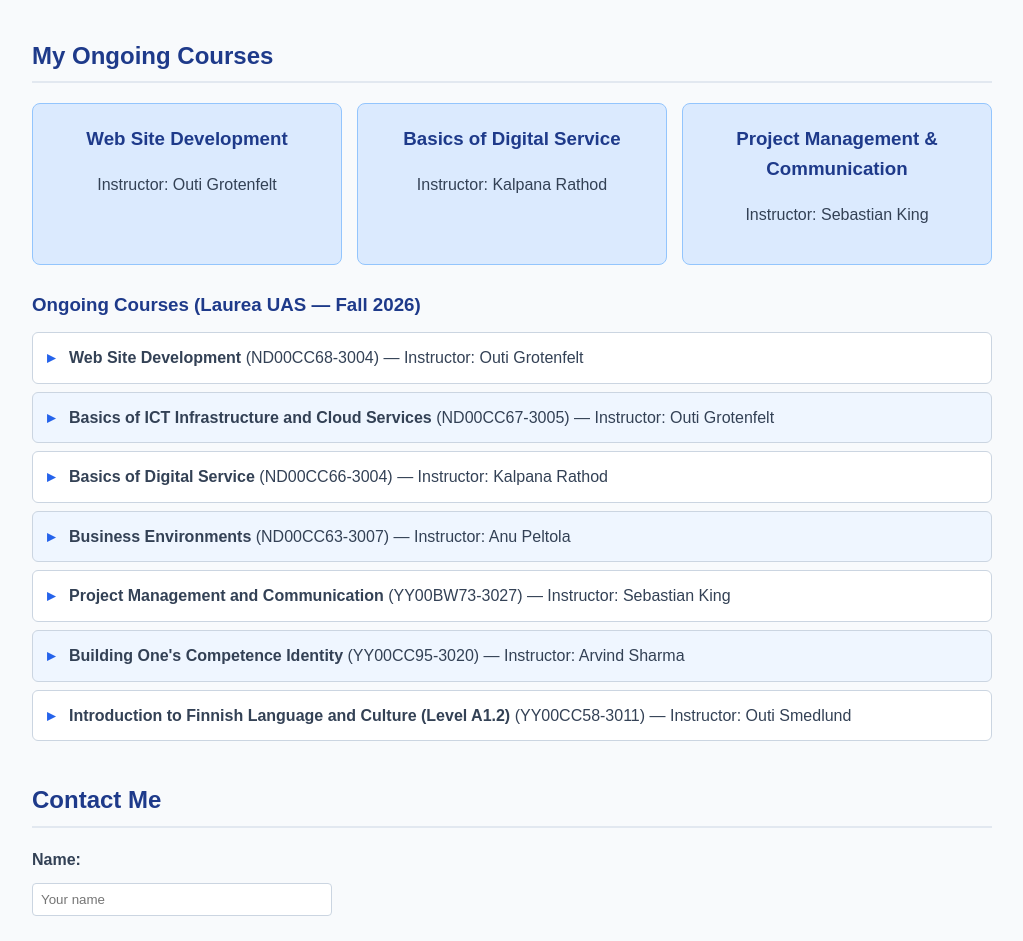
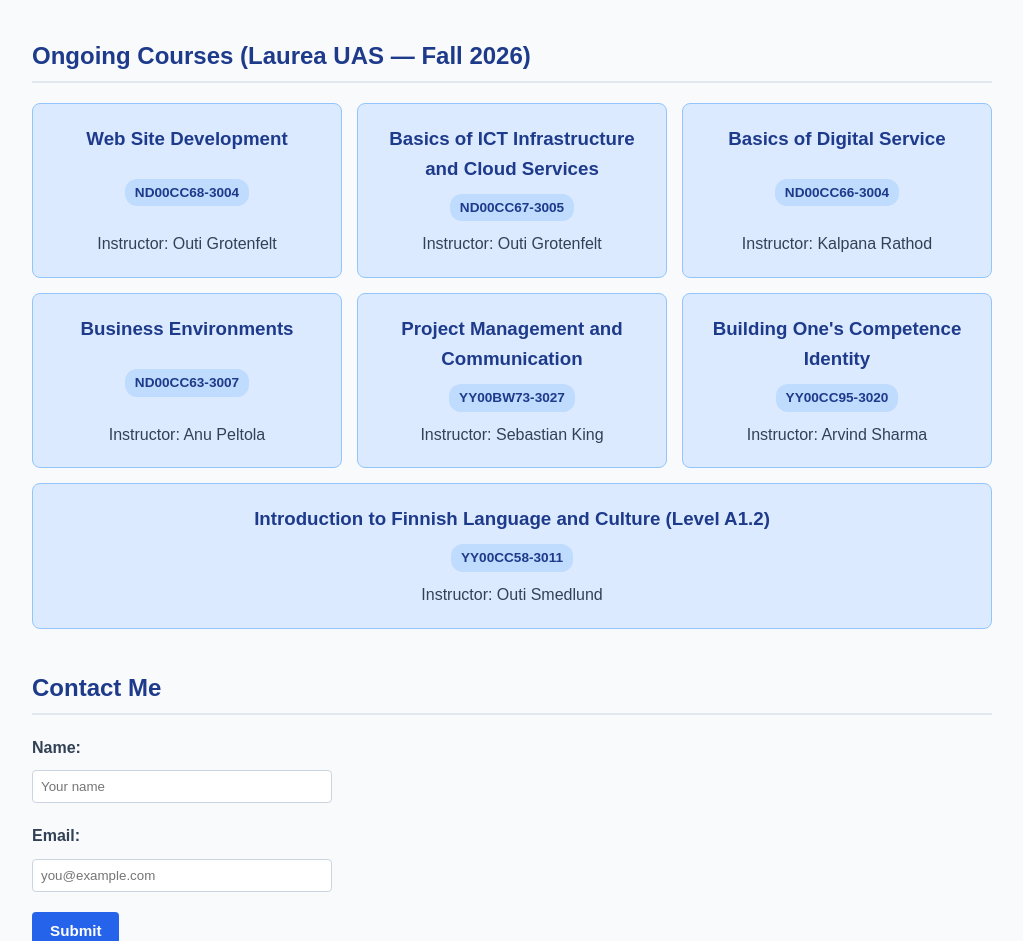
Before and after one commit to mahesh00431/website_dev_course_autumn_2026, a plain HTML site: page WS04/index.html in a window 1280 px wide. Shown: the part 1139-2080 px from the top of the page, without its empty margins (128-1151 px from the left). Drawn offline with Linux system fonts and the light colour scheme.

Commit message:
flexbox changes

```diff
--- a/WS04/css/style.css
+++ b/WS04/css/style.css
@@ -173,63 +173,42 @@ a:hover {
 }
 
 .box {
-    flex: 1 1 260px;
+    flex: 1 1 280px;
+    display: flex;
+    flex-direction: column;
+    justify-content: space-between;
     background-color: #DBEAFE;
     border: 1px solid #93C5FD;
     border-radius: 8px;
     padding: 20px;
     text-align: center;
+    transition: transform 0.2s ease, box-shadow 0.2s ease;
+}
+
+.box:hover {
+    transform: translateY(-3px);
+    box-shadow: 0 4px 12px rgba(30, 58, 138, 0.12);
 }
 
 .box h3 {
     color: #1E3A8A;
-    margin-top: 0;
+    margin: 0 0 10px 0;
 }
 
-/* Ongoing Courses Pseudo-list */
-.course-list-heading {
+.course-code {
+    display: inline-block;
+    align-self: center;
+    background-color: #BFDBFE;
     color: #1E3A8A;
-    margin-top: 25px;
-    margin-bottom: 12px;
+    font-size: 0.85rem;
+    font-weight: bold;
+    padding: 3px 10px;
+    border-radius: 12px;
+    margin: 0 0 10px 0;
 }
 
-.pseudo-list {
-    list-style: none;
-    padding: 0;
+.box p:last-child {
     margin: 0;
-    display: flex;
-    flex-direction: column;
-    gap: 8px;
-}
-
-.pseudo-list li {
-    position: relative;
-    padding: 12px 16px 12px 36px;
-    border: 1px solid #CBD5E1;
-    border-radius: 6px;
-    transition: background-color 0.25s ease, transform 0.2s ease;
-}
-
-.pseudo-list li:nth-child(odd) {
-    background-color: #FFFFFF;
-}
-
-.pseudo-list li:nth-child(even) {
-    background-color: #EFF6FF;
-}
-
-.pseudo-list li::before {
-    content: "▸";
-    position: absolute;
-    left: 14px;
-    color: #2563EB;
-    font-weight: bold;
-}
-
-.pseudo-list li:hover {
-    background-color: #DBEAFE;
-    border-color: #93C5FD;
-    transform: translateX(4px);
 }
 
 /* Contact Form & Unified Buttons */
--- a/WS04/index.html
+++ b/WS04/index.html
@@ -73,32 +73,44 @@
         </section>
 
         <section id="courses">
-            <h2>My Ongoing Courses</h2>
+            <h2>Ongoing Courses (Laurea UAS — Fall 2026)</h2>
             <div class="flex-container">
                 <div class="box">
                     <h3>Web Site Development</h3>
+                    <p class="course-code">ND00CC68-3004</p>
+                    <p>Instructor: Outi Grotenfelt</p>
+                </div>
+                <div class="box">
+                    <h3>Basics of ICT Infrastructure and Cloud Services</h3>
+                    <p class="course-code">ND00CC67-3005</p>
                     <p>Instructor: Outi Grotenfelt</p>
                 </div>
                 <div class="box">
                     <h3>Basics of Digital Service</h3>
+                    <p class="course-code">ND00CC66-3004</p>
                     <p>Instructor: Kalpana Rathod</p>
                 </div>
                 <div class="box">
-                    <h3>Project Management &amp; Communication</h3>
+                    <h3>Business Environments</h3>
+                    <p class="course-code">ND00CC63-3007</p>
+                    <p>Instructor: Anu Peltola</p>
+                </div>
+                <div class="box">
+                    <h3>Project Management and Communication</h3>
+                    <p class="course-code">YY00BW73-3027</p>
                     <p>Instructor: Sebastian King</p>
                 </div>
+                <div class="box">
+                    <h3>Building One's Competence Identity</h3>
+                    <p class="course-code">YY00CC95-3020</p>
+                    <p>Instructor: Arvind Sharma</p>
+                </div>
+                <div class="box">
+                    <h3>Introduction to Finnish Language and Culture (Level A1.2)</h3>
+                    <p class="course-code">YY00CC58-3011</p>
+                    <p>Instructor: Outi Smedlund</p>
+                </div>
             </div>
-
-            <h3 class="course-list-heading">Ongoing Courses (Laurea UAS — Fall 2026)</h3>
-            <ul class="pseudo-list">
-                <li><strong>Web Site Development</strong> (ND00CC68-3004) — Instructor: Outi Grotenfelt</li>
-                <li><strong>Basics of ICT Infrastructure and Cloud Services</strong> (ND00CC67-3005) — Instructor: Outi Grotenfelt</li>
-                <li><strong>Basics of Digital Service</strong> (ND00CC66-3004) — Instructor: Kalpana Rathod</li>
-                <li><strong>Business Environments</strong> (ND00CC63-3007) — Instructor: Anu Peltola</li>
-                <li><strong>Project Management and Communication</strong> (YY00BW73-3027) — Instructor: Sebastian King</li>
-                <li><strong>Building One's Competence Identity</strong> (YY00CC95-3020) — Instructor: Arvind Sharma</li>
-                <li><strong>Introduction to Finnish Language and Culture (Level A1.2)</strong> (YY00CC58-3011) — Instructor: Outi Smedlund</li>
-            </ul>
         </section>
 
         <section id="contact">
```
